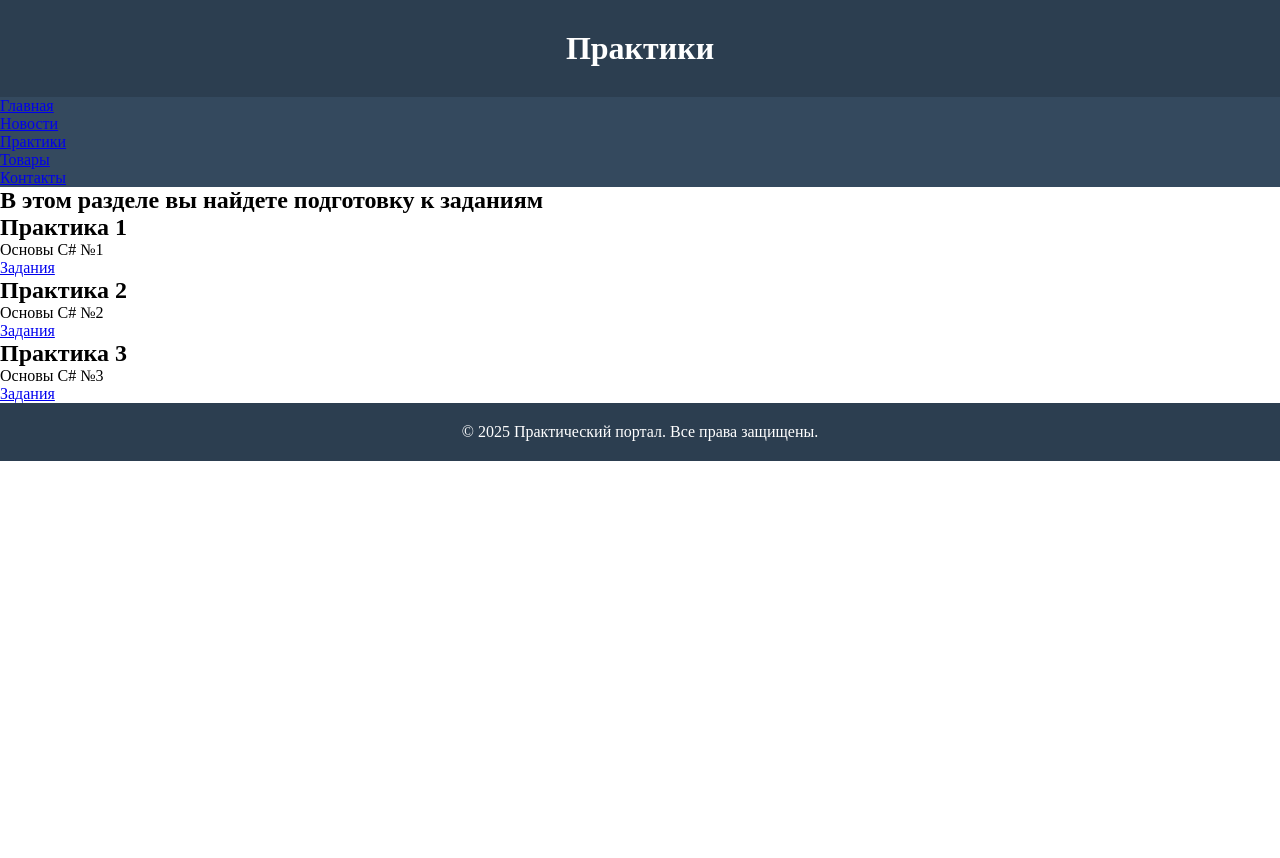
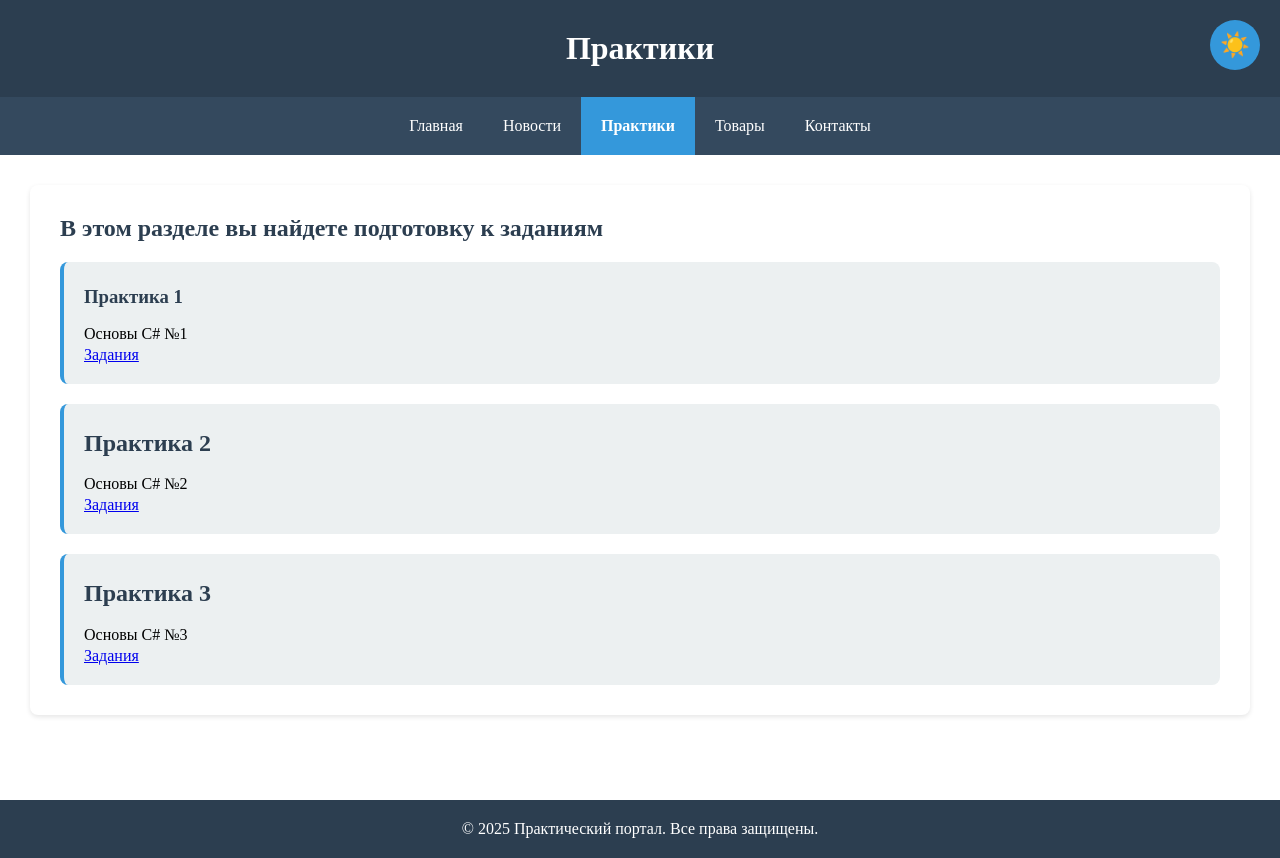
Before and after one commit to barviha1/frontend_and_backend_practica2, a plain HTML site: page pages/practices.html in a window 1280 px wide. Before the commit the page ends 800 px from the top, so only its background shows below. Drawn offline with Linux system fonts and the light colour scheme.

Commit message:
сделана темная тема для всех страниц

```diff
--- a/pages/practices.html
+++ b/pages/practices.html
@@ -3,53 +3,78 @@
     <head>
         <meta charset="UTF-8">
         <meta name="viewport" content="width=device-width, initial-scale=1.0">
-        <title>Новости</title>
+        <title>Практика</title>
         <link rel="stylesheet" href="../style/styles.css">
     </head>
     <body>
-        <div class="page-container">
+        <div class="page">
             <header class="header">
-                <h1>Практики</h1>
+                <h1 class="header__title">Практики</h1>
             </header>
+            <button id="theme-toggle" class="theme-toggle">
+                <span class="theme-toggle__sun">☀️</span>
+                <span class="theme-toggle__moon">🌙</span>
+            </button>
             <nav class="nav">
-                <ul class="nav-list">
-                    <li class="nav-item"><a class="nav-link" href="../index.html">Главная</a></li>
-                    <li class="nav-item"><a class="nav-link" href="news.html">Новости</a></li>
-                    <li class="nav-item"><a class="nav-link" href="practices.html">Практики</a></li>
-                    <li class="nav-item"><a class="nav-link" href="goods.html">Товары</a></li>
-                    <li class="nav-item"><a class="nav-link" href="contacts.html">Контакты</a></li>
+                <ul class="nav__list">
+                    <li class="nav__item">
+                        <a class="nav__link" href="../index.html">Главная</a>
+                    </li>
+                    <li class="nav__item">
+                        <a class="nav__link" href="news.html">Новости</a>
+                    </li>
+                    <li class="nav__item  nav__item--active">
+                        <a class="nav__link" href="practices.html">Практики</a>
+                    </li>
+                    <li class="nav__item">
+                        <a class="nav__link" href="goods.html">Товары</a>
+                    </li>
+                    <li class="nav__item">
+                        <a class="nav__link" href="contacts.html">Контакты</a>
+                    </li>
                 </ul>
             </nav>
-            <main class="content">
-                <h2 class="section-title">В этом разделе вы найдете подготовку к заданиям</h2>
-                <section class="practica-container">
-                    <h2 class="section-title"></h2>
-                    <article class="practica-card">
-                        <header class="practica-desc">
-                            <h2 class="practica-title">Практика 1</h2>
+            <main class="main">
+                <section class="practica">
+                    <h2 class="practica__title">В этом разделе вы найдете подготовку к заданиям</h2>
+                    <div class="practica__list">
+                        <article class="practica-item practices">
+                            <header class="practica__desc">
+                                <h3 class="practica-item__title">Практика 1</h3>
                             </header>
-                        <p>Основы C# №1</p>
-                        <a href="https://yandex.ru" class="practica-desc">Задания</a>
+                            <p class="practica-item__text">Основы C# №1</p>
+                            <a href="https://yandex.ru" class="practica-item__link">Задания</a>
                         </article>
-                    <article class="practica-card">
-                        <header class="practica-desc">
-                            <h2 class="practica-title">Практика 2</h2>
+                        <article class="practica-item practices">
+                            <header class="practica__desc">
+                                <h2 class="practica-item__title">Практика 2</h2>
                             </header>
-                        <p>Основы C# №2</p>
-                        <a href="https://yandex.ru" class="practica-desc">Задания</a>
+                            <p class="practica-item__text">Основы C# №2</p>
+                            <a href="https://yandex.ru" class="practica-item__link">Задания</a>
                         </article>
-                    <article class="practica-card">
-                        <header class="practica-desc">
-                            <h2 class="practica-title">Практика 3</h2>
+                        <article class="practica-item practices">
+                            <header class="practica__desc">
+                                <h2 class="practica-item__title">Практика 3</h2>
                             </header>
-                        <p>Основы C# №3</p>
-                        <a href="https://yandex.ru" class="practica-desc">Задания</a>
+                            <p class="practica-item__text">Основы C# №3</p>
+                            <a href="https://yandex.ru" class="practica-item__link">Задания</a>
                         </article>
+                    </div>
                 </section>
             </main>
+        </div>
+        <script>
+        const themeButton = document.getElementById('theme-toggle');
+        themeButton.addEventListener('click', () => {
+        const currentTheme = document.documentElement.getAttribute('data-theme');
+        if (currentTheme === 'dark') {
+            document.documentElement.removeAttribute('data-theme');
+        } else {
+            document.documentElement.setAttribute('data-theme', 'dark');}
+        });
+        </script>
+    </body>
         <footer class="footer">
-                <p>© 2025 Практический портал. Все права защищены.</p>
+            <p class="footer__text">© 2025 Практический портал. Все права защищены.</p>
         </footer>
-        </div>
-    </body>
 </html>
--- a/style/styles.css
+++ b/style/styles.css
@@ -7,6 +7,7 @@
     --color-white: #ffffff;
     --color-description: #7f8c8d;
     --color-bg: #ecf0f1;
+    --color-primary: #1b1b1b;
     --shadow: 0 2px 5px rgba(0,0,0,0.1);
     --radius: 8px;
     --space-sm: 10px;
@@ -27,6 +28,18 @@
     --shadow: 0 2px 5px rgba(255,255,255,0.1);
     --button-background: linear-gradient(135deg, #998155 0%, #8b4513 100%);
 }
+[data-theme="dark"] p,
+[data-theme="dark"] h1,
+[data-theme="dark"] h2,
+[data-theme="dark"] h3,
+[data-theme="dark"] h4,
+[data-theme="dark"] h5,
+[data-theme="dark"] h6,
+[data-theme="dark"] span,
+[data-theme="dark"] div,
+[data-theme="dark"] a{
+    color: var(--color-text);
+}
 
 * {
     margin: 0;
@@ -34,13 +47,11 @@
     box-sizing: border-box;
 }
 
-
 .body {
     font-family: Arial, sans-serif;
     line-height: 1.6;
     color: var(--color-text);
     background-color: var(--color-bg);
-    transition: var(--transition);
 }
 
 .page {
@@ -93,7 +104,7 @@
     box-shadow: 0 0 15px var(--color-accent);
 }
 
-.theme-toggle__sun {
+.theme-toggle__sun::after {
     display: block;
 }
 
@@ -378,6 +389,9 @@
 .news-item__text {
     line-height: 1.5;
 }
+.news-item__link{
+    margin-top: var(--space-sm);
+}
 
 .contacts {
     background: var(--color-white);
@@ -436,6 +450,29 @@
     justify-content: center;
     align-items: flex-start;
 }
+.product-card__badge{
+    position: absolute;
+    background: var(--color-primary);
+    border-radius: 100px;
+    color: var(--color-white);
+    padding: 5px 10px;
+    font-weight: bold;
+    letter-spacing: 10px;
+}
+[data-theme="dark"] .product-card__badge{
+   background: var(--color-bg);
+   color:var(--color-primary)
+}
+.product-card--selected:hover{
+    border: 2px solid var(--color-primary);
+}
+[data-theme="dark"] .product-card--selected:hover{
+    border: 2px solid var(--color-bg);
+}
+
+.strikethrough {
+    text-decoration: line-through;
+}
 
 .product__card {
     color: var(--color-white);
@@ -445,6 +482,9 @@
     box-shadow: 0 5px 20px rgba(0,0,0,0.08);
     transition: var(--transition);
     background: var(--color-white);
+}
+[data-theme="dark"] .product__card{
+    box-shadow: 0 5px 20px rgba(231, 222, 222, 0.175);
 }
 
 .product__card:hover {
@@ -633,3 +673,47 @@
 .news1:hover {
  transform: translateY(-3px);
 }
+.practica {
+    background: var(--color-white);
+    padding: var(--space-lg);
+    border-radius: var(--radius);
+    box-shadow: var(--shadow);
+}
+.practica__title {
+    margin-bottom: var(--space-md);
+    font-size: 1.5rem;
+    color: var(--color-text)
+}
+.practica__list {
+    display: flex;
+    flex-direction: column;
+    gap: var(--space-md);
+}
+.practices {
+ padding: var(--space-md);
+ border-radius: var(--radius);
+ transition: transform 0.3s;
+}
+.practices:hover {
+ transform: translateY(-3px);
+}
+.practica-item {
+    padding: var(--space-md);
+    border-left: 4px solid var(--color-accent);
+    background: var(--color-light);
+    border-radius: var(--radius);
+}
+.practica__desc {
+    line-height: 1.6;
+    margin: 0;
+}
+.practica-item__title {
+    color: var(--color-main);
+    margin-bottom: var(--space-sm);
+}
+.practica-item__text {
+    line-height: 1.5;
+}
+.practica-item__link{
+    margin-top: var(--space-sm);
+}
```
Also changed, not shown: index.html (+15 -0 lines), pages/goods.html (+22 -6 lines), pages/news.html (+14 -0 lines), pages/contacts.html (line endings or trailing spaces). Lines whose indentation alone changed are shown as unchanged.
